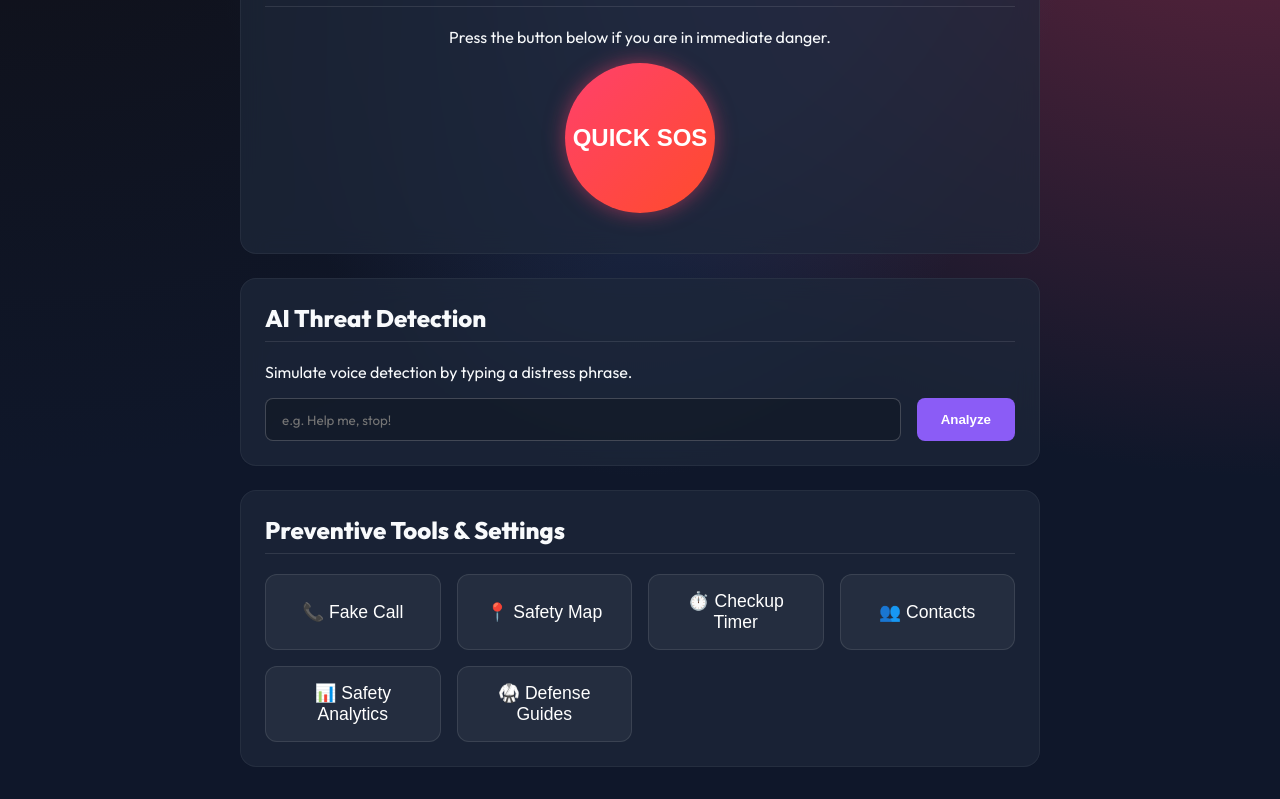
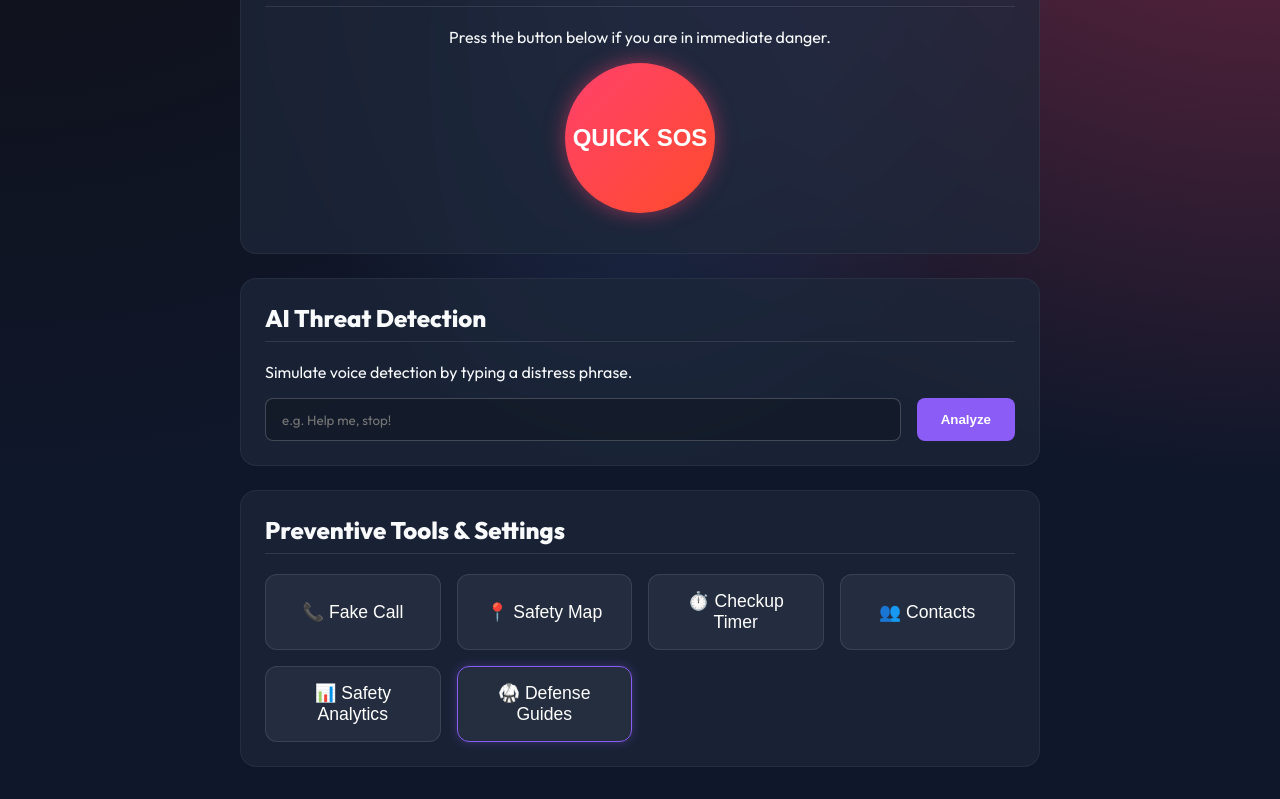
Before and after one commit to Yusra-Perween/SheShield, a React (Vite) app in the folder frontend/: page / in a window 1280 px wide. Shown: the part 299-1098 px from the top of the page. Built offline with nearby package versions, Linux system fonts and the light colour scheme.

Commit message:
style: apply highlight class to defense guides button

```diff
--- a/frontend/src/App.jsx
+++ b/frontend/src/App.jsx
@@ -157,7 +157,7 @@ function App() {
             </button>
             <button className="tool-btn" onClick={() => alert(`Current Contacts: ${contacts.join(', ')}`)}>👥 Contacts</button>
             <button className="tool-btn" onClick={fetchThreatLogs}>📊 Safety Analytics</button>
-            <button className="tool-btn" onClick={fetchGuides}>🥋 Defense Guides</button>
+            <button className="tool-btn highlight" onClick={fetchGuides}>🥋 Defense Guides</button>
           </div>
         </section>
       </main>
```
